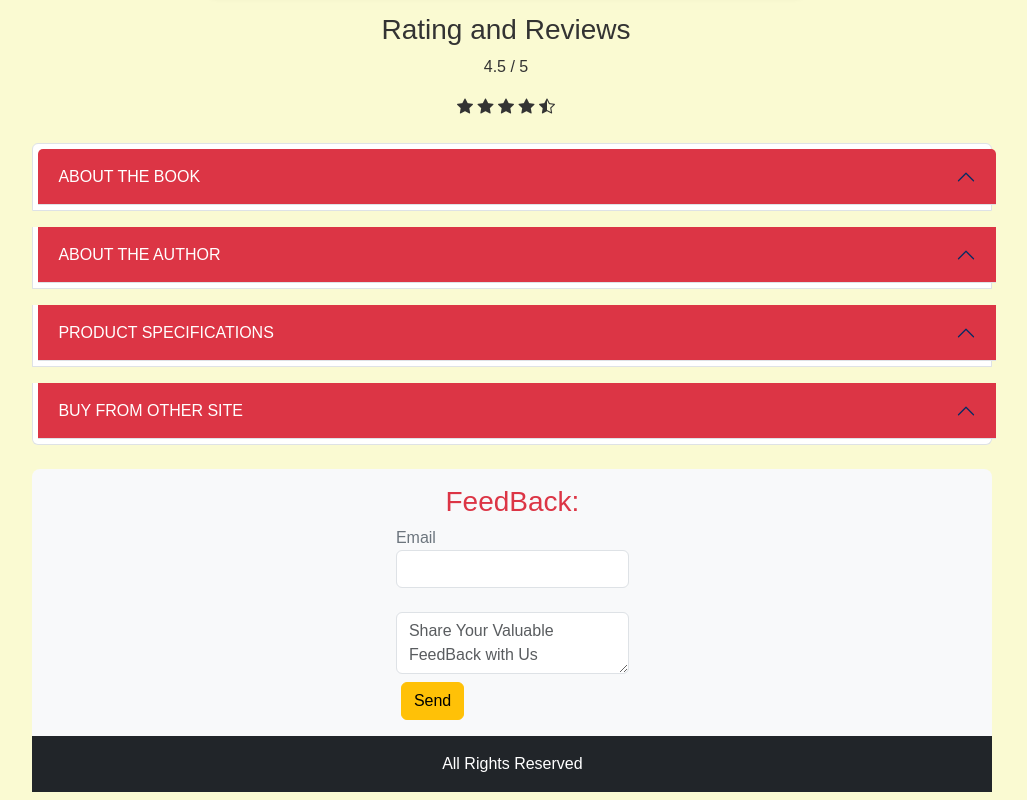
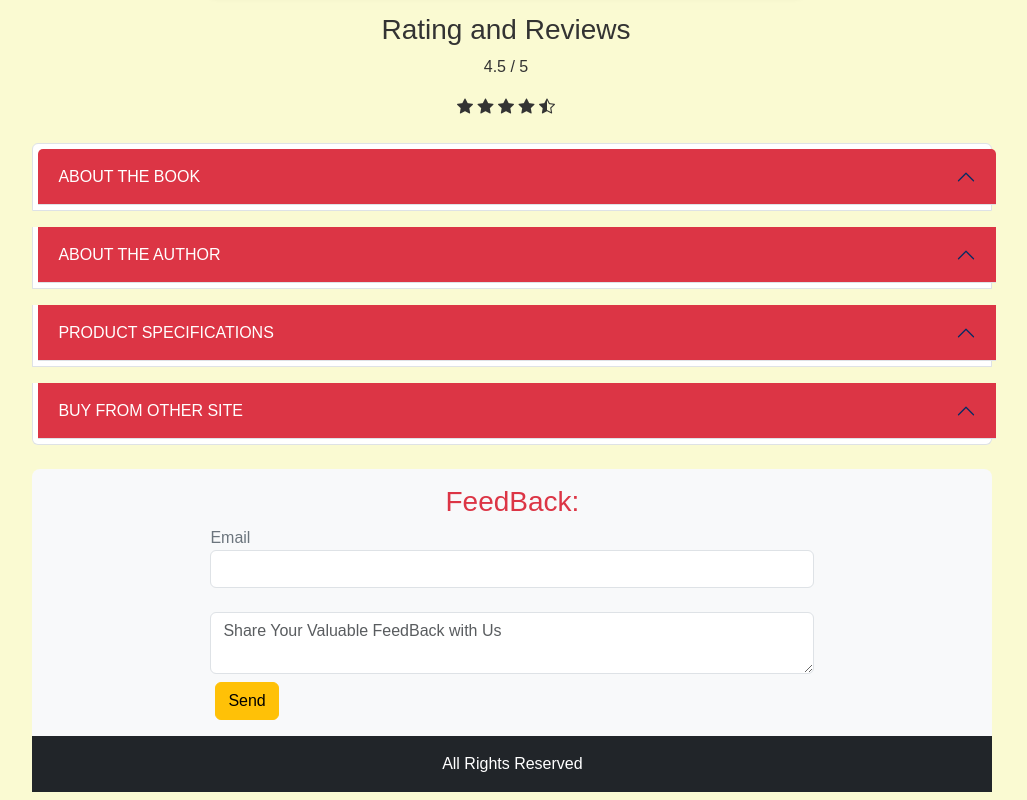
Before and after one commit to nirajroy01/PW-project-1, a website: page book2.html in a window 1280 px wide. Shown: the part 1002-1802 px from the top of the page, without its empty margins (134-1161 px from the left). Drawn offline with nearby package versions, Linux system fonts and the light colour scheme.

Commit message:
Update book2.html

```diff
--- a/book2.html
+++ b/book2.html
@@ -240,7 +240,7 @@ With the help of his students, he founded the International Society for Krishna
               <div class="d-flex justify-content-center">
                 <div class="feedback1">
                   <label for="" class="form-check-label text-secondary">Email</label>
-                  <input type="email" class="form-control"><br>
+                  <input type="email" class="form-control"  size="60"><br>
                   <textarea class="w-100 form-control" placeholder="Share Your Valuable FeedBack with Us"></textarea>
                   <button type="button" class="btn btn-warning mt-2 mb-3">Send</button>
                 </div>
```
